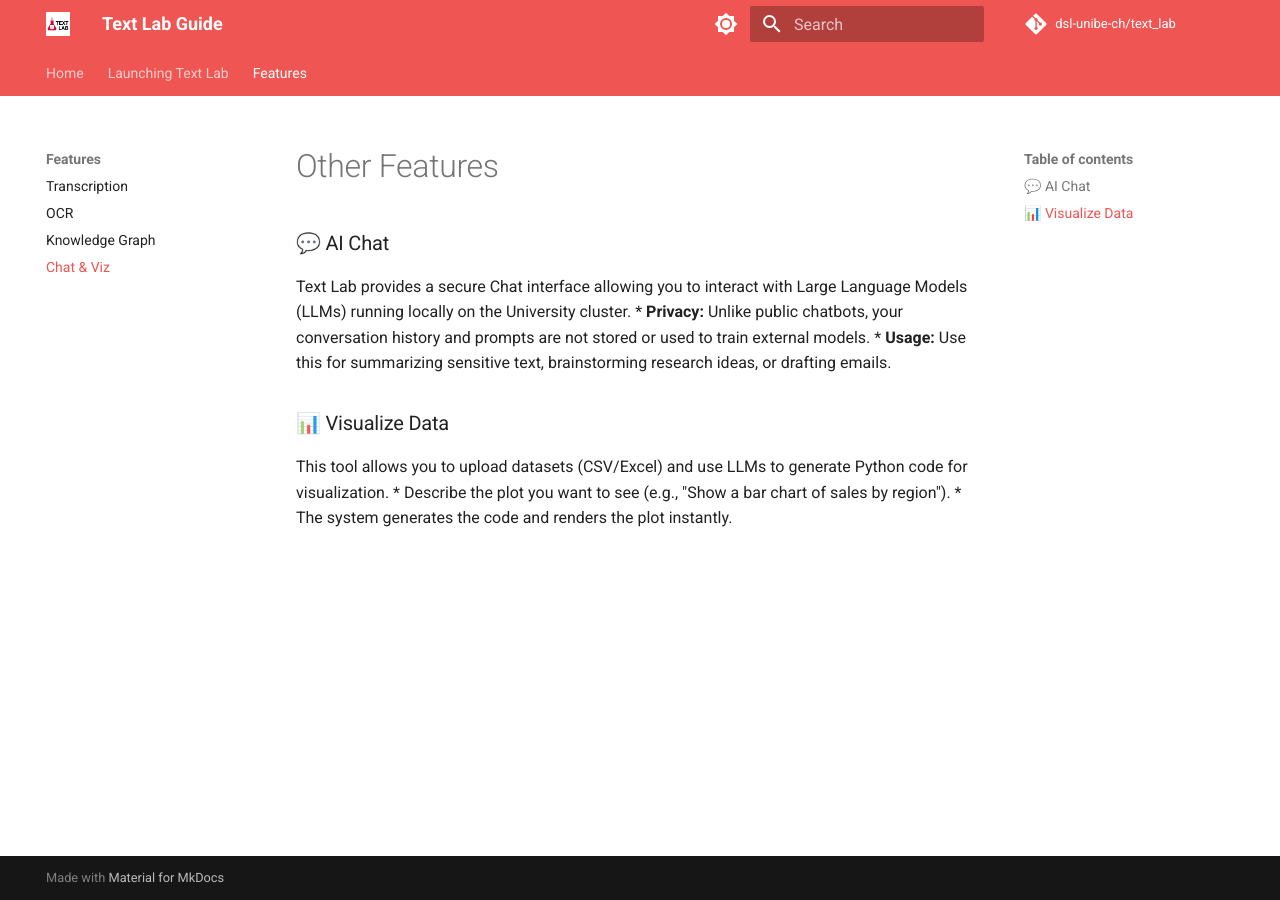
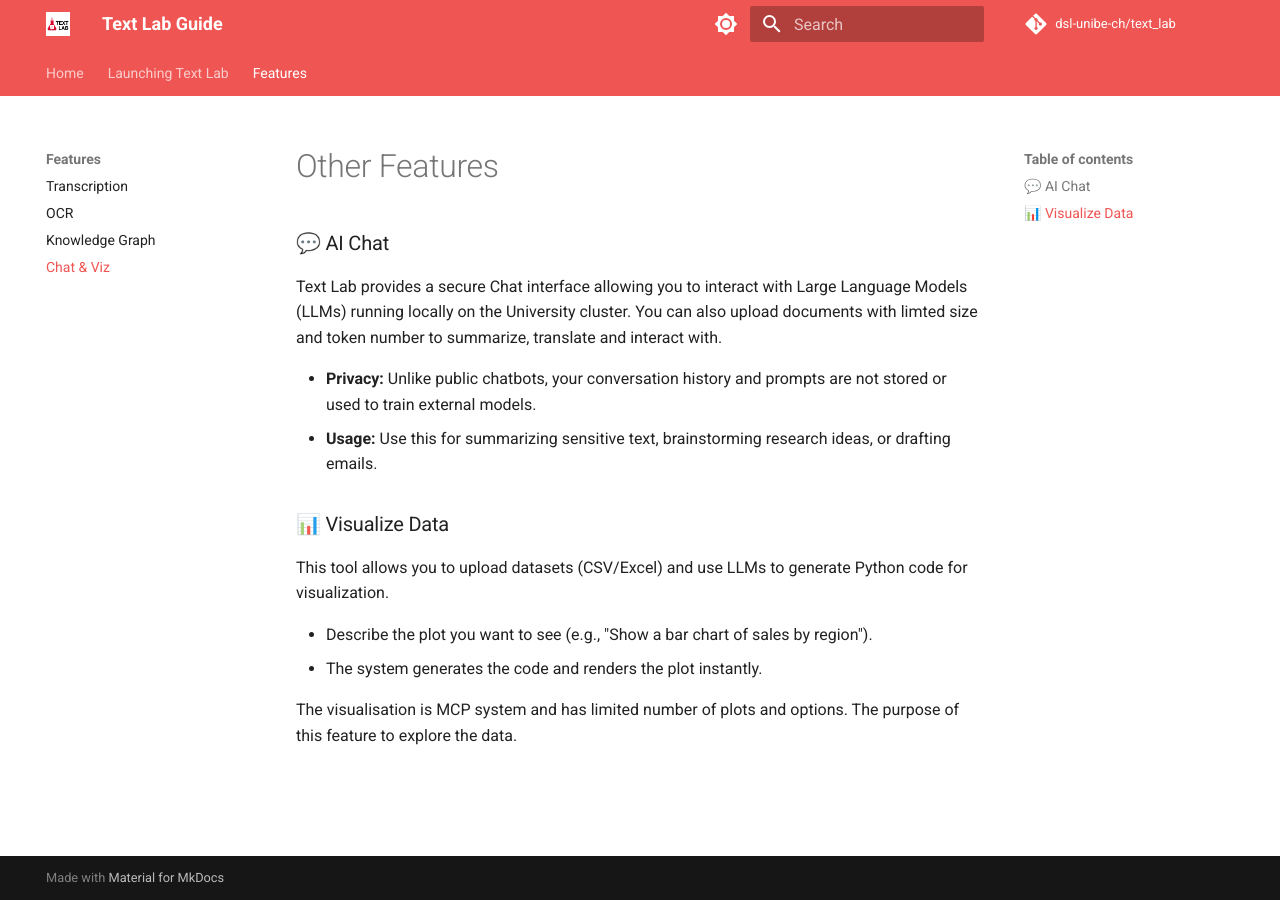
Before and after one commit to dsl-unibe-ch/text_lab, an MkDocs documentation site: the page built from docs/other_tools.md, in a window 1280 px wide. Built offline with MkDocs 1.6.1 and Material for MkDocs 9.7.7, drawn with Linux system fonts in a browser that asks for light colours; comment, search, counter and statistics services are not loaded.

Commit message:
update docs

```diff
--- a/docs/other_tools.md
+++ b/docs/other_tools.md
@@ -1,11 +1,15 @@
 # Other Features
 
 ### 💬 AI Chat
-Text Lab provides a secure Chat interface allowing you to interact with Large Language Models (LLMs) running locally on the University cluster.
+Text Lab provides a secure Chat interface allowing you to interact with Large Language Models (LLMs) running locally on the University cluster. You can also upload documents with limted size and token number to summarize, translate and interact with.
+
 * **Privacy:** Unlike public chatbots, your conversation history and prompts are not stored or used to train external models.
 * **Usage:** Use this for summarizing sensitive text, brainstorming research ideas, or drafting emails.
 
 ### 📊 Visualize Data
 This tool allows you to upload datasets (CSV/Excel) and use LLMs to generate Python code for visualization.
+
 * Describe the plot you want to see (e.g., "Show a bar chart of sales by region").
 * The system generates the code and renders the plot instantly.
+
+The visualisation is MCP system and has limited number of plots and options. The purpose of this feature to explore the data.
```
Also changed, not shown: docs/launch.md (+1 -1 lines).
